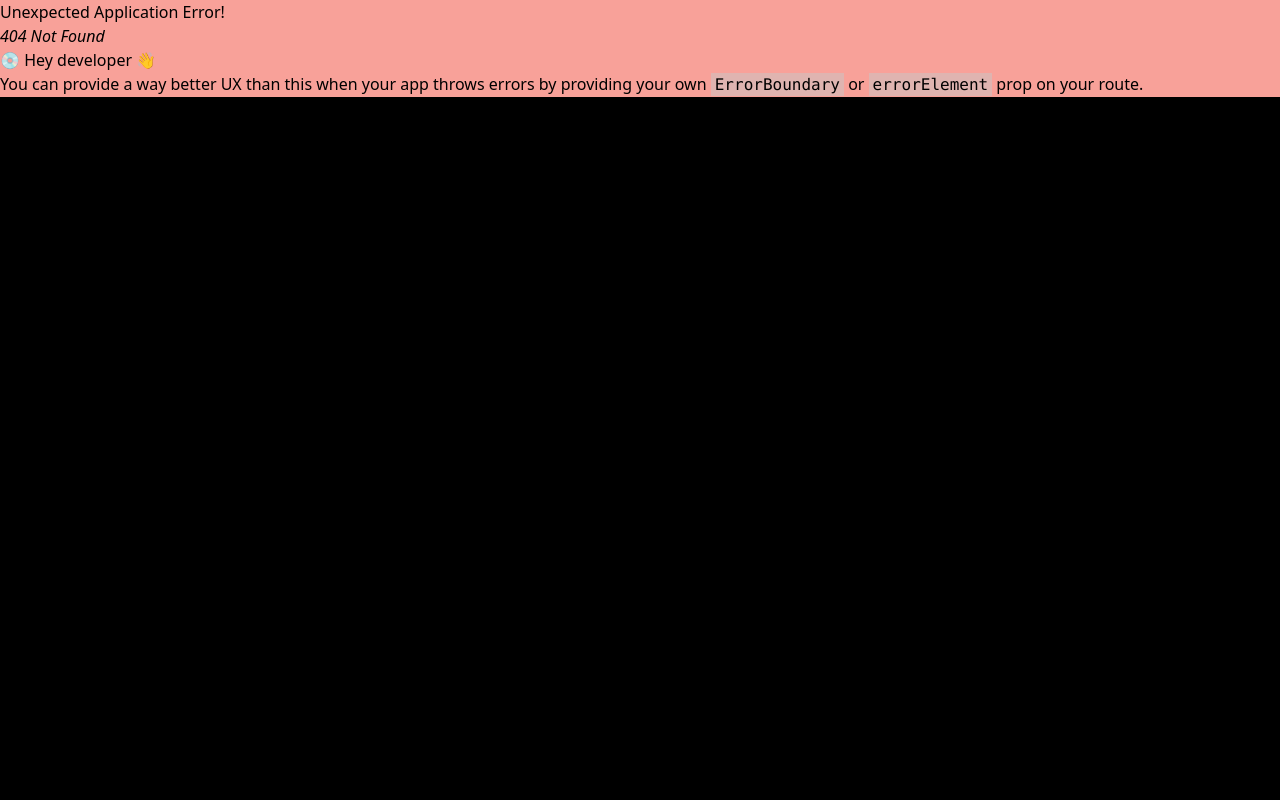
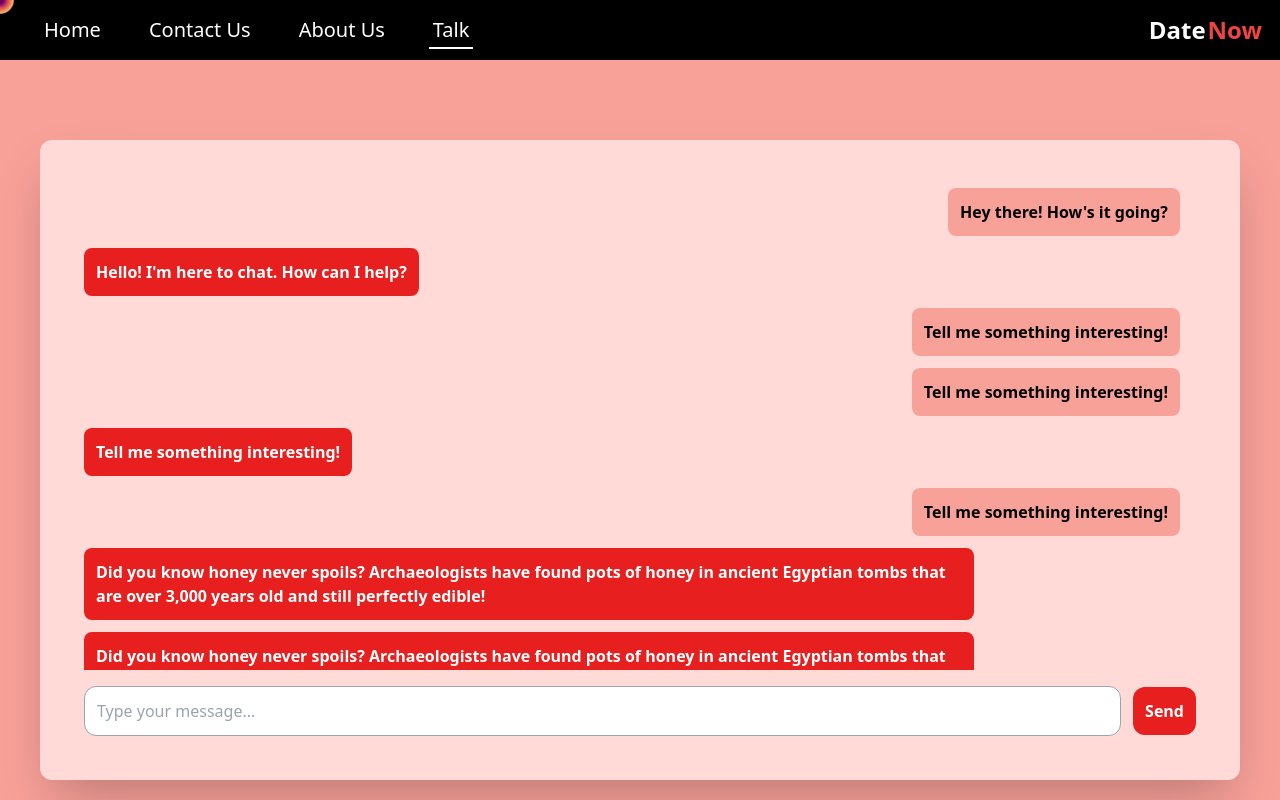
Before and after one commit to lokesh0921/DateNow, a React (Vite) app: page /Talk in a window 1280 px wide. Before the commit this address had no page. Shown: the top 800 px of the page. Built offline with nearby package versions, Linux system fonts and the light colour scheme.

Commit message:
Adding talk page

```diff
--- /dev/null
+++ b/src/components/Talk/Talk.jsx
@@ -0,0 +1,71 @@
+import React, { useState } from "react";
+
+function Talk() {
+  const [ready, setReady] = useState(true);
+  const [input, setInput] = useState("");
+
+  // Sample messages to showcase UI
+  const messages = [
+    { role: "user", text: "Hey there! How's it going?" },
+    { role: "bot", text: "Hello! I'm here to chat. How can I help?" },
+    { role: "user", text: "Tell me something interesting!" },
+    { role: "user", text: "Tell me something interesting!" },
+    { role: "bot", text: "Tell me something interesting!" },
+    { role: "user", text: "Tell me something interesting!" },
+    { role: "bot", text: "Did you know honey never spoils? Archaeologists have found pots of honey in ancient Egyptian tombs that are over 3,000 years old and still perfectly edible!" },
+    { role: "bot", text: "Did you know honey never spoils? Archaeologists have found pots of honey in ancient Egyptian tombs that are over 3,000 years old and still perfectly edible!" },
+    { role: "user", text: "Hey there! How's it going?" },
+    { role: "bot", text: "Hello! I'm here to chat. How can I help?" },
+    { role: "user", text: "Tell me something interesting!" },
+    { role: "user", text: "Tell me something interesting!" },
+    { role: "bot", text: "Tell me something interesting!" },
+    { role: "user", text: "Tell me something interesting!" },
+    { role: "bot", text: "Did you know honey never spoils? Archaeologists have found pots of honey in ancient Egyptian tombs that are over 3,000 years old and still perfectly edible!" },
+    { role: "bot", text: "Did you know honey never spoils? Archaeologists have found pots of honey in ancient Egyptian tombs that are over 3,000 years old and still perfectly edible!" },
+  ];
+
+  return (
+    <div className="min-h-screen w-full grid place-content-center mx-0 my-0 mb-16">
+      <div className="bg-[#ffdad7] h-[80vh] p-5 md:p-11 md:pt-12 pt-12 rounded-xl shadow-2xl my-7 mx-5 md:mx-0 overflow-auto flex flex-col justify-between md:w-[1200px]">
+        <div className="flex-1 overflow-y-auto mb-4">
+          <div className="space-y-3">
+            {messages.map((message, index) => (
+              <div key={index} className={`${message.role === "user" ? "text-right" : "text-left"}`}>
+                <div
+                  className={`inline-block p-3 mr-4 rounded-lg ${
+                    message.role === "user"
+                      ? "bg-[#F8A199] text-black font-semibold"
+                      : "bg-[#e71f1f] text-white font-semibold"
+                  } break-words max-w-[80%]`}
+                >
+                  {message.text}
+                </div>
+              </div>
+            ))}
+          </div>
+        </div>
+
+        <div className="flex items-center">
+          <input
+            type="text"
+            className="flex-1 p-3 border border-gray-400 focus:outline-none rounded-xl min-w-[100px]"
+            placeholder="Type your message..."
+            value={input}
+            onChange={(e) => setInput(e.target.value)}
+            disabled={!ready}
+          />
+          <button
+            className={`p-3 ml-3 rounded-xl text-white font-semibold ${
+              ready ? "bg-[#e71f1f] hover:bg-[#F8A199] hover:text-black" : "bg-gray-400"
+            }`}
+            disabled={!ready}
+          >
+            Send
+          </button>
+        </div>
+      </div>
+    </div>
+  );
+}
+
+export default Talk;
--- a/src/components/contact/Contact.jsx
+++ b/src/components/contact/Contact.jsx
@@ -184,12 +184,12 @@ export default function Contact() {
                   <label for="tel" className="hidden">
                     Number
                   </label>
-                  <input
-                    type="tel"
+                  <textarea
+                    type="text"
                     name="number"
                     id="tel"
-                    placeholder="Telephone Number"
-                    className="w-100 mt-2 py-3 px-3 rounded-lg bg-white border border-black text-black font-semibold focus:border-orange-500 focus:outline-none"
+                    placeholder="Enter Your Message"
+                    className="w-100 mt-2 py-3 px-3 h-20 rounded-lg bg-white border border-black text-black font-semibold focus:border-orange-500 focus:outline-none"
                   />
                 </div>
 
--- a/src/components/match/Match.jsx
+++ b/src/components/match/Match.jsx
@@ -78,7 +78,7 @@ function Match() {
   }
 
   return (
-    <div className="min-h-screen h-ful w-full grid place-content-center mx-0 my-11 mb-10">
+    <div className="h-screen w-full grid place-content-center mx-0 my-11 mb-10">
       <div className="bg-[#ffdad7] p-11 md:pt-12 pt-12 rounded-xl shadow-2xl mx-5 md:mx-0  h-full overflow-auto">
         <div className="flex justify-center">
           <h1 className="text-3xl font-bold">Your Partner</h1>
--- a/src/components/navbar/Navbar.jsx
+++ b/src/components/navbar/Navbar.jsx
@@ -84,6 +84,18 @@ function Navbar() {
                 About Us
               </NavLink>
             </li>
+            <li className="relative group">
+              <NavLink
+                to="/talk"
+                className={({ isActive }) =>
+                  `${
+                    isActive ? "border-white" : "border-transparent"
+                  } border-transparent border-b-2 p-1 transition-all duration-300 ease-in`
+                }
+              >
+                Talk
+              </NavLink>
+            </li>
           </ul>
           <div className="hidden md:block text-2xl">
             <span className="text-white font-bold space-x-2">Date</span>
@@ -136,6 +148,17 @@ function Navbar() {
           >
             About Us
           </NavLink>
+          <NavLink
+            to="/talk"
+            onClick={rollback}
+            className={({ isActive }) =>
+              `${
+                isActive ? "border-white" : "border-transparent"
+              } border-transparent border-b-2 p-1 transition-all duration-300 ease-in my-3 mb-7`
+            }
+          >
+            Talk
+          </NavLink>
         </div>
       {/* )} */}
     </>
--- a/src/main.jsx
+++ b/src/main.jsx
@@ -9,6 +9,7 @@ import Home from './components/home/Home.jsx'
 import Details from './components/details/Details.jsx'
 import Match from './components/match/Match.jsx'
 import Chat from './components/chat/Chat.jsx'
+import Talk from './components/Talk/Talk.jsx'
 
 const router=createBrowserRouter(
   createRoutesFromElements(
@@ -19,6 +20,8 @@ const router=createBrowserRouter(
       <Route path='chat' element={<Chat/>}/>
       <Route path='about' element={<About />} />
       <Route path='contact' element={<Contact />} />
+      <Route path='Talk' element={<Talk />} />
+
 
     </Route>
   )
```
